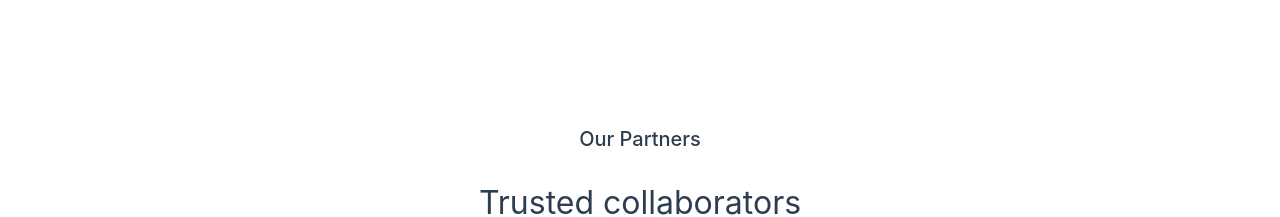
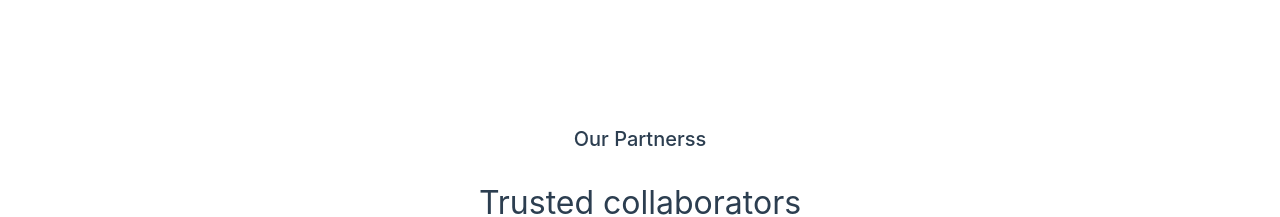
Before and after one commit to NgawangSC/NamasDeploy, a React (Create React App) app: page / in a window 1280 px wide. Shown: the part 3500-3717 px from the top of the page. Built offline with nearby package versions, Linux system fonts and the light colour scheme; no server answers.

Commit message:
Backup-Trial

```diff
--- a/src/pages/HomePage.js
+++ b/src/pages/HomePage.js
@@ -369,7 +369,7 @@ function HomePage() {
       <section className="our-team-section">
         <div className="container">
           <div className="section-header">
-            <h2 className="section-title">Our Partners</h2>
+            <h2 className="section-title">Our Partnerss</h2>
           </div>
           <div className="team-subtitle">
             <h3>Trusted collaborators</h3>
```
